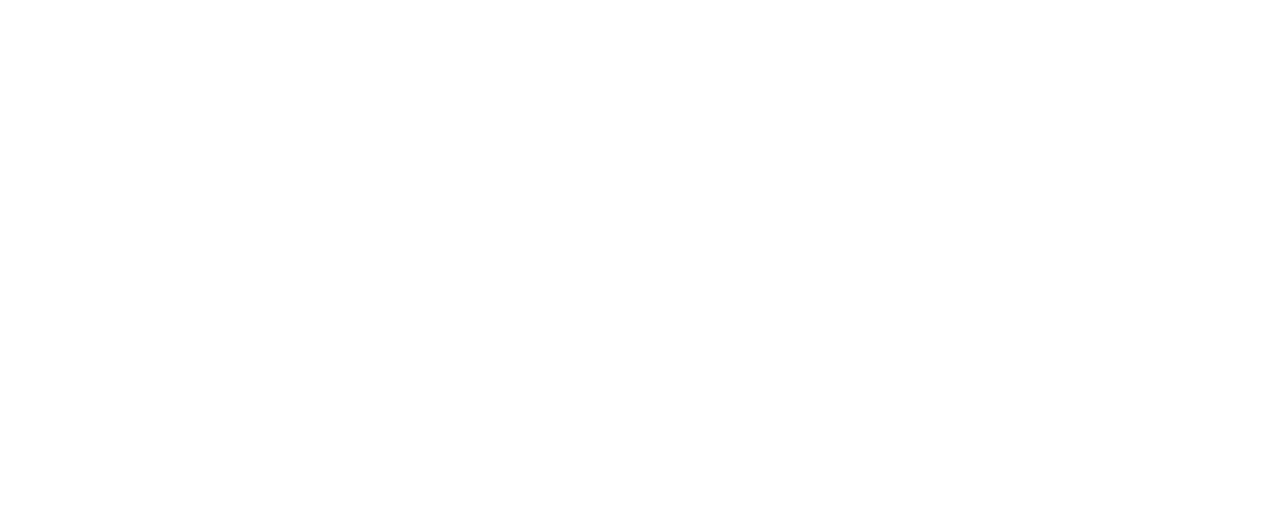
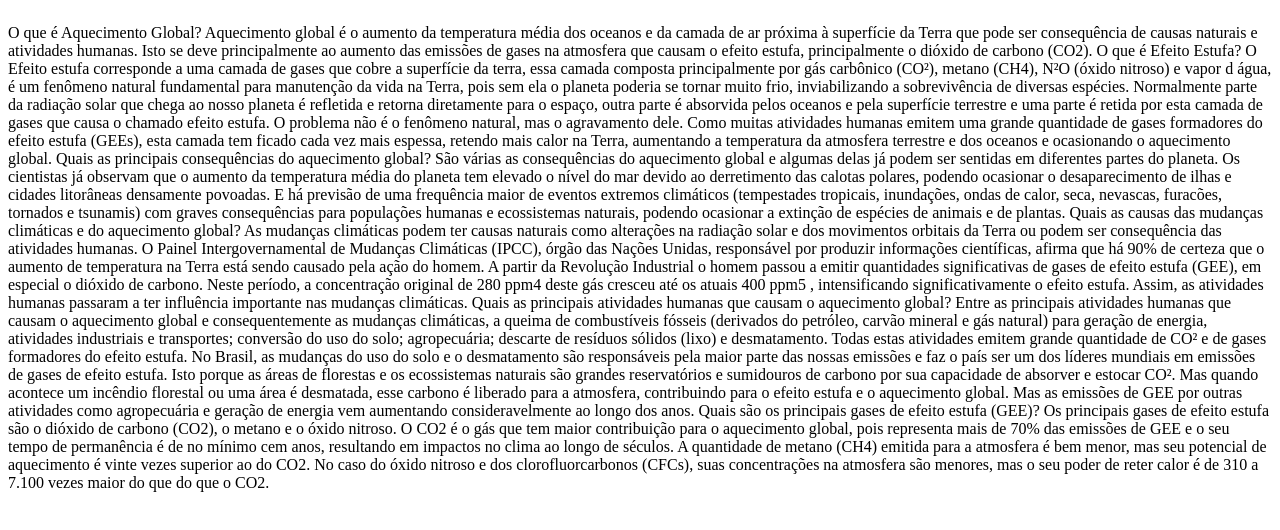
Before and after one commit to guinara/GPRA, a plain HTML site: page SaibaMais.html in a window 1280 px wide. Drawn offline with Linux system fonts and the light colour scheme.

Commit message:
Update SaibaMais.html

```diff
--- a/SaibaMais.html
+++ b/SaibaMais.html
@@ -3,10 +3,48 @@
 <head>
     <meta charset="UTF-8">
     <meta name="viewport" content="width=device-width, initial-scale=1.0">
-    <title>Document</title>
+    <link rel="stylesheet" href="estilo.css">
+    <script type="text/javascript" src="script.js"></script>
+    <title>Saiba mais</title>
 </head>
 
 <body>
+    <div class="mar">
+        <p>
+
+O que é Aquecimento Global?
+
+Aquecimento global é o aumento da temperatura média dos oceanos e da camada de ar próxima à superfície da Terra que pode ser consequência de causas naturais e atividades humanas. Isto se deve principalmente ao aumento das emissões de gases na atmosfera que causam o efeito estufa, principalmente o dióxido de carbono (CO2).
+
+O que é Efeito Estufa?
+
+O Efeito estufa corresponde a uma camada de gases que cobre a superfície da terra, essa camada composta principalmente por gás carbônico (CO²), metano (CH4), N²O (óxido nitroso) e vapor d água, é um fenômeno natural fundamental para manutenção da vida na Terra, pois sem ela o planeta poderia se tornar muito frio, inviabilizando a sobrevivência de diversas espécies.
+
+Normalmente parte da radiação solar que chega ao nosso planeta é refletida e retorna diretamente para o espaço, outra parte é absorvida pelos oceanos e pela superfície terrestre e uma parte é retida por esta camada de gases que causa o chamado efeito estufa. O problema não é o fenômeno natural, mas o agravamento dele. Como muitas atividades humanas emitem uma grande quantidade de gases formadores do efeito estufa (GEEs), esta camada tem ficado cada vez mais espessa, retendo mais calor na Terra, aumentando a temperatura da atmosfera terrestre e dos oceanos e ocasionando o aquecimento global.
+
+Quais as principais consequências do aquecimento global?
+
+São várias as consequências do aquecimento global e algumas delas já podem ser sentidas em diferentes partes do planeta. Os cientistas já observam que o aumento da temperatura média do planeta tem elevado o nível do mar devido ao derretimento das calotas polares, podendo ocasionar o desaparecimento de ilhas e cidades litorâneas densamente povoadas. E há previsão de uma frequência maior de eventos extremos climáticos (tempestades tropicais, inundações, ondas de calor, seca, nevascas, furacões, tornados e tsunamis) com graves consequências para populações humanas e ecossistemas naturais, podendo ocasionar a extinção de espécies de animais e de plantas.
+
+Quais as causas das mudanças climáticas e do aquecimento global?
+
+As mudanças climáticas podem ter causas naturais como alterações na radiação solar e dos movimentos orbitais da Terra ou podem ser consequência das atividades humanas.
+
+O Painel Intergovernamental de Mudanças Climáticas (IPCC), órgão das Nações Unidas, responsável por produzir informações científicas, afirma que há 90% de certeza que o aumento de temperatura na Terra está sendo causado pela ação do homem.
+
+A partir da Revolução Industrial o homem passou a emitir quantidades significativas de gases de efeito estufa (GEE), em especial o dióxido de carbono. Neste período, a concentração original de 280 ppm4 deste gás cresceu até os atuais 400 ppm5 , intensificando significativamente o efeito estufa. Assim, as atividades humanas passaram a ter influência importante nas mudanças climáticas.
+
+Quais as principais atividades humanas que causam o aquecimento global?
+
+Entre as principais atividades humanas que causam o aquecimento global e consequentemente as mudanças climáticas, a queima de combustíveis fósseis (derivados do petróleo, carvão mineral e gás natural) para geração de energia, atividades industriais e transportes; conversão do uso do solo; agropecuária; descarte de resíduos sólidos (lixo) e desmatamento. Todas estas atividades emitem grande quantidade de CO² e de gases formadores do efeito estufa.
+
+No Brasil, as mudanças do uso do solo e o desmatamento são responsáveis pela maior parte das nossas emissões e faz o país ser um dos líderes mundiais em emissões de gases de efeito estufa. Isto porque as áreas de florestas e os ecossistemas naturais são grandes reservatórios e sumidouros de carbono por sua capacidade de absorver e estocar CO². Mas quando acontece um incêndio florestal ou uma área é desmatada, esse carbono é liberado para a atmosfera, contribuindo para o efeito estufa e o aquecimento global. Mas as emissões de GEE por outras atividades como agropecuária e geração de energia vem aumentando consideravelmente ao longo dos anos.
+
+Quais são os principais gases de efeito estufa (GEE)?
+
+Os principais gases de efeito estufa são o dióxido de carbono (CO2), o metano e o óxido nitroso. O CO2 é o gás que tem maior contribuição para o aquecimento global, pois representa mais de 70% das emissões de GEE e o seu tempo de permanência é de no mínimo cem anos, resultando em impactos no clima ao longo de séculos. A quantidade de metano (CH4) emitida para a atmosfera é bem menor, mas seu potencial de aquecimento é vinte vezes superior ao do CO2. No caso do óxido nitroso e dos clorofluorcarbonos (CFCs), suas concentrações na atmosfera são menores, mas o seu poder de reter calor é de 310 a 7.100 vezes maior do que do que o CO2.
+        </p>
+    </div>
 
 </body>
 
```
